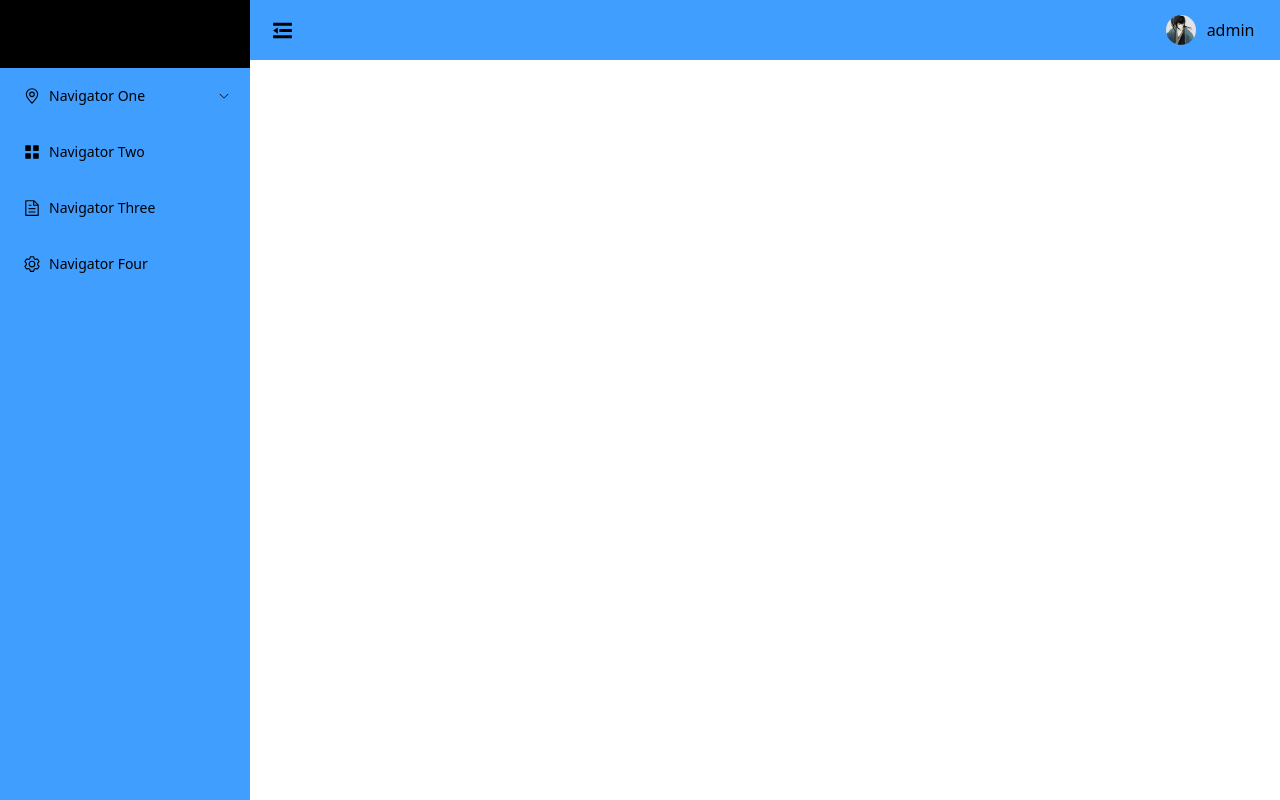
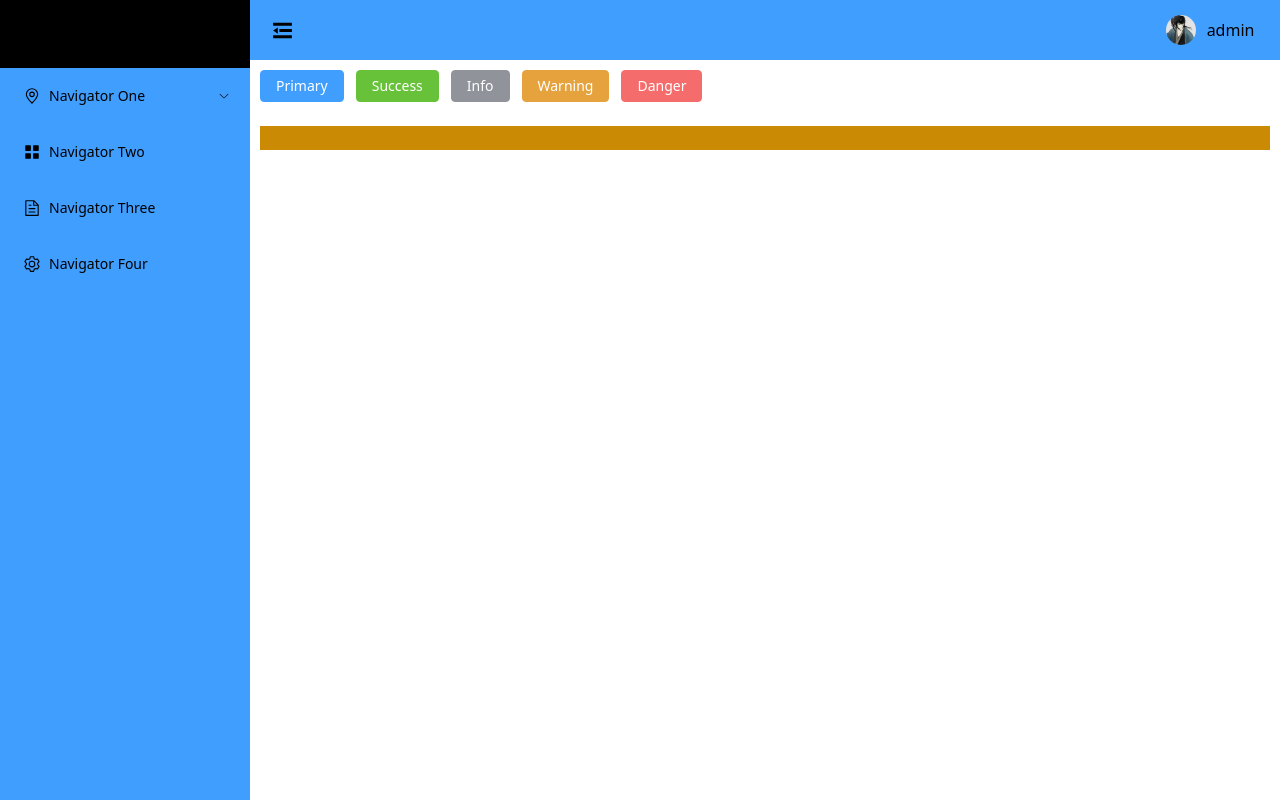
Before and after one commit to baihuijun/vue-admin-template, a Vue app: page /vue-template/welcome in a window 1280 px wide. Built offline with nearby package versions, Linux system fonts and the light colour scheme.

Commit message:
修改主题色

```diff
--- a/src/layout/index.vue
+++ b/src/layout/index.vue
@@ -28,7 +28,7 @@ import AppHeader from './components/appHeader.vue'
   background-color: var(--el-color-primary);
 }
 .el-main {
-  padding: 0;
+  padding: 10px;
 }
 .el-aside {
   background-color: var(--el-color-primary);
--- a/src/styles/index.scss
+++ b/src/styles/index.scss
@@ -6,3 +6,6 @@ html,body,#app {
   height: 100vh;
   width: 100vw;
 }
+#nprogress .bar {
+  background: var(--el-color-danger) !important; //自定义颜色
+}
--- a/src/views/home.vue
+++ b/src/views/home.vue
@@ -1,5 +1,7 @@
 <template>
-  <h1 class="text-10xl font-bold bg-pink-500 hover:bg-purple-500">Hello world!</h1>
+  <h1 class="text-10xl font-bold bg-pink-500 hover:bg-purple-500">
+    Hello world!
+  </h1>
 </template>
 
 <script lang="ts" setup>
--- a/src/views/welcome.vue
+++ b/src/views/welcome.vue
@@ -1,5 +1,13 @@
 <template>
-  <div class="welcome"></div>
+  <div class="welcome">
+    <el-button type="primary">Primary</el-button>
+    <el-button type="success">Success</el-button>
+    <el-button type="info">Info</el-button>
+    <el-button type="warning">Warning</el-button>
+    <el-button type="danger">Danger</el-button>
+
+    <div class="h-6 mt-6 bg-yellow-600 hover:bg-purple-600"></div>
+  </div>
 </template>
 
 <script lang="ts" setup>
--- a/types/components.d.ts
+++ b/types/components.d.ts
@@ -7,6 +7,7 @@ declare module '@vue/runtime-core' {
   export interface GlobalComponents {
     ElAside: typeof import('element-plus/es')['ElAside']
     ElAvatar: typeof import('element-plus/es')['ElAvatar']
+    ElButton: typeof import('element-plus/es')['ElButton']
     ElContainer: typeof import('element-plus/es')['ElContainer']
     ElDivider: typeof import('element-plus/es')['ElDivider']
     ElDrawer: typeof import('element-plus/es')['ElDrawer']
```
Also changed, not shown: src/theme/theme-mauve.scss (+12 -0 lines).
